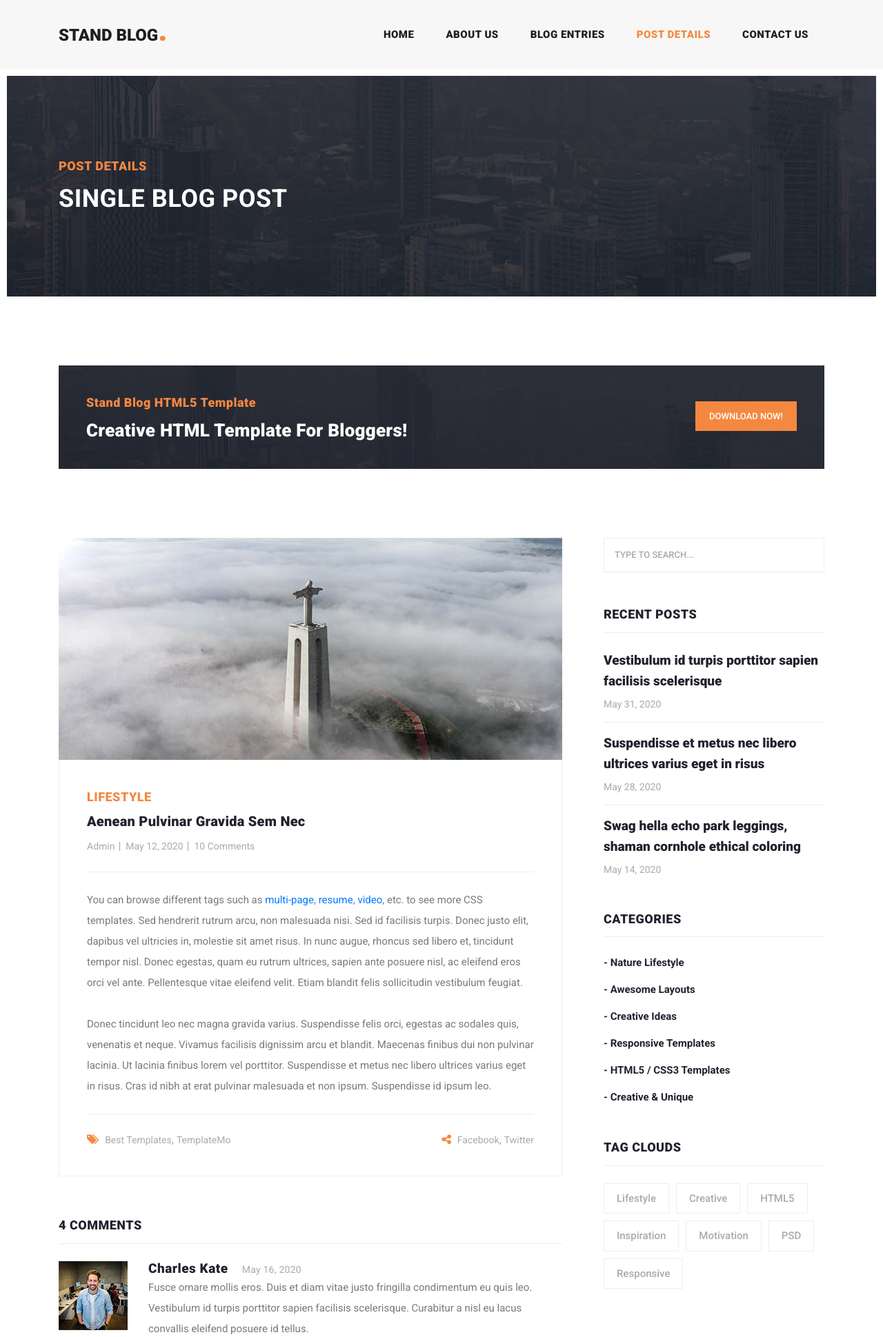
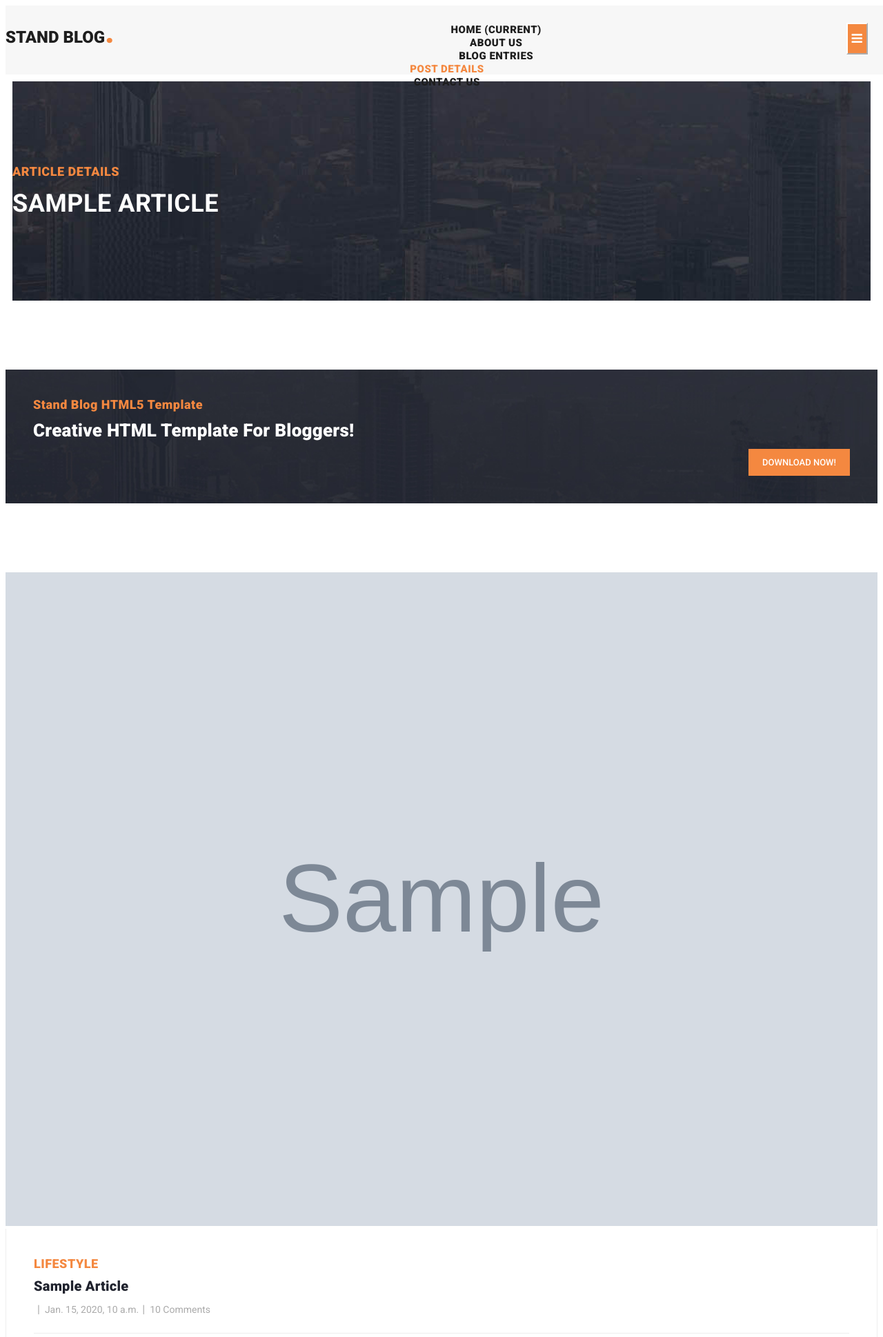
Before and after one commit to Malihashahi/blog_app, a Django app: template blog/templates/blog/article_detail.html in a window 1280 px wide. Shown: the top 1939 px of the page at 69% size. Run offline with Django 5.2, Linux system fonts and the light colour scheme; the template is opened without the code that fills it: values that come from a table or form of the project are taken from there, others are empty; data comes from the database, SQL or seed files in the repository; tables that the repository leaves empty hold one stand-in row (values such as "Sample post"); grey boxes marked "Sample" are stand-in pictures; parts of the project's set-up code (start-up, migrations or seed data) failed here and were passed over; some libraries are stand-ins or nearby versions.

Commit message:
change the static data to dynamic on article detail

```diff
--- a/blog/templates/blog/article_detail.html
+++ b/blog/templates/blog/article_detail.html
@@ -1,3 +1,4 @@
+{% load static %}
 <!DOCTYPE html>
 <html lang="en">
 
@@ -11,14 +12,14 @@
 
     <title>Stand Blog - Post Details</title>
 
-    <!-- Bootstrap core CSS -->
-    <link href="vendor/bootstrap/css/bootstrap.min.css" rel="stylesheet">
+    <!-- bootsrap cor css -->
+    <link rel="stylesheet" href="{% static 'vender/bootsrap/css/bootsrap.min.css' %}">
 
 
     <!-- Additional CSS Files -->
-    <link rel="stylesheet" href="assets/css/fontawesome.css">
-    <link rel="stylesheet" href="assets/css/templatemo-stand-blog.css">
-    <link rel="stylesheet" href="assets/css/owl.css">
+    <link rel="stylesheet" href="{% static  'css/fontawesome.css' %}">
+    <link rel="stylesheet" href="{% static 'css/templatemo-stand-blog.css' %}">
+  <link rel="stylesheet" href="{% static 'css/owl.css' %}">
 <!--
 
 TemplateMo 551 Stand Blog
@@ -81,8 +82,8 @@ https://templatemo.com/tm-551-stand-blog
           <div class="row">
             <div class="col-lg-12">
               <div class="text-content">
-                <h4>Post Details</h4>
-                <h2>Single blog post</h2>
+                <h4>Article Details</h4>
+                <h2>{{ article.title }}</h2>
               </div>
             </div>
           </div>
@@ -124,20 +125,19 @@ https://templatemo.com/tm-551-stand-blog
                 <div class="col-lg-12">
                   <div class="blog-post">
                     <div class="blog-thumb">
-                      <img src="assets/images/blog-post-02.jpg" alt="">
+                      <img src="{{article.image.url}}" alt="">
                     </div>
                     <div class="down-content">
                       <span>Lifestyle</span>
-                      <a href="post-details.html"><h4>Aenean pulvinar gravida sem nec</h4></a>
+                      <a href="article_detail.html"><h4>{{ article.title }}</h4></a>
                       <ul class="post-info">
-                        <li><a href="#">Admin</a></li>
-                        <li><a href="#">May 12, 2020</a></li>
+                        <li><a href="#">{{ article.author.get_full_name }}</a></li>
+                        <li><a href="#">{{ article.created }}</a></li>
                         <li><a href="#">10 Comments</a></li>
                       </ul>
-                      <p>You can browse different tags such as <a rel="nofollow" href="https://templatemo.com/tag/multi-page" target="_parent">multi-page</a>, <a rel="nofollow" href="https://templatemo.com/tag/resume" target="_parent">resume</a>, <a rel="nofollow" href="https://templatemo.com/tag/video" target="_parent">video</a>, etc. to see more CSS templates. Sed hendrerit rutrum arcu, non malesuada nisi. Sed id facilisis turpis. Donec justo elit, dapibus vel ultricies in, molestie sit amet risus. In nunc augue, rhoncus sed libero et, tincidunt tempor nisl. Donec egestas, quam eu rutrum ultrices, sapien ante posuere nisl, ac eleifend eros orci vel ante. Pellentesque vitae eleifend velit. Etiam blandit felis sollicitudin vestibulum feugiat.
-                      <br><br>Donec tincidunt leo nec magna gravida varius. Suspendisse felis orci, egestas ac sodales quis, venenatis et neque. Vivamus facilisis dignissim arcu et blandit. Maecenas finibus dui non pulvinar lacinia. Ut lacinia finibus lorem vel porttitor. Suspendisse et metus nec libero ultrices varius eget in risus. Cras id nibh at erat pulvinar malesuada et non ipsum. Suspendisse id ipsum leo.</p>
-                      <div class="post-options">
-                        <div class="row">
+                      <p>{{ article.body }}</p>
+
+
                           <div class="col-6">
                             <ul class="post-tags">
                               <li><i class="fa fa-tags"></i></li>
@@ -345,18 +345,19 @@ https://templatemo.com/tm-551-stand-blog
     </footer>
 
 
-    <!-- Bootstrap core JavaScript -->
-    <script src="vendor/jquery/jquery.min.js"></script>
-    <script src="vendor/bootstrap/js/bootstrap.bundle.min.js"></script>
 
 
+
+    <!-- Bootstrap core JavaScript -->
+    <script src="{% static 'vendor/jquery/jquery.min.js' %}"></script>
+    <script src="{% static 'vendor/bootstrap/js/bootstrap.bundle.min.js' %}"></script>
+
     <!-- Additional Scripts -->
-    <script src="assets/js/custom.js"></script>
-    <script src="assets/js/owl.js"></script>
-    <script src="assets/js/slick.js"></script>
-    <script src="assets/js/isotope.js"></script>
-    <script src="assets/js/accordions.js"></script>
-
+    <script src="{% static 'js/custom.js' %}"></script>
+    <script src="{% static 'js/owl.js' %}"></script>
+    <script src="{% static 'js/slick.js' %}"></script>
+    <script src="{% static 'js/isotope.js' %}"></script>
+    <script src="{% static 'js/accordions.js' %}"></script>
 
     <script language = "text/Javascript">
       cleared[0] = cleared[1] = cleared[2] = 0; //set a cleared flag for each field
--- a/blog/urls.py
+++ b/blog/urls.py
@@ -1,5 +1,5 @@
 from django.urls import path
-
+from . import views
 
 urlpatterns = [
   path('detail/<int:pk>')
--- a/blog/views.py
+++ b/blog/views.py
@@ -1,4 +1,4 @@
-from django.shortcuts import render
+from django.shortcuts import render , get_object_or_404
 from blog.models import Article
 
 
@@ -6,5 +6,5 @@ from blog.models import Article
 
 
 def post_detail(request , pk):
-   article = Article.objects.get(id = pk)
+   article =get_object_or_404(Article ,id = pk)
    return render(request , "blog/article_detail.html" , {'article' : article})
```
